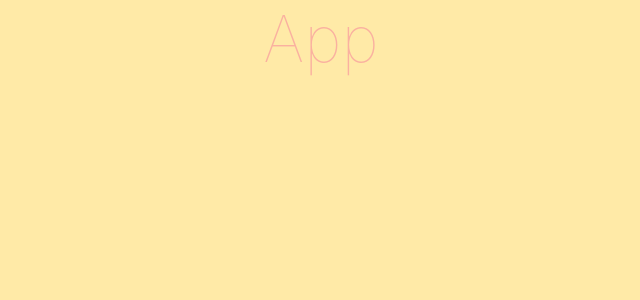
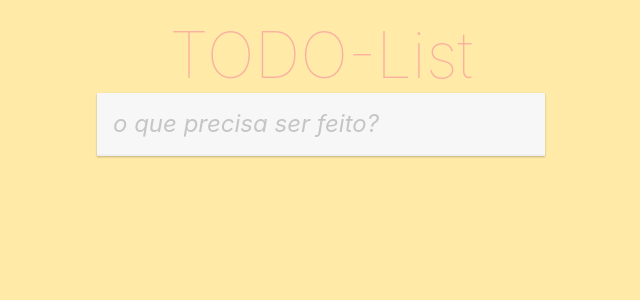
Before and after one commit to Doug-Silva/react-todo-list, a React (Create React App) app: page / in a window 1280 px wide. Shown: the top 300 px of the page, without its empty margins (319-959 px from the left). Built offline with nearby package versions, Linux system fonts and the light colour scheme.

Commit message:
Criando a entrada de tarefas

```diff
--- a/package.json
+++ b/package.json
@@ -37,7 +37,7 @@
   },
   "devDependencies": {
     "eslint": "^8.45.0",
-    "eslint-config-airbnb": "^18.2.1",
+    "eslint-config-airbnb": "^19.0.4",
     "eslint-config-prettier": "^8.8.0",
     "eslint-plugin-jsx-a11y": "^6.7.1",
     "eslint-plugin-prettier": "^5.0.0",
--- a/src/App.css
+++ b/src/App.css
@@ -0,0 +1,8 @@
+.new-todo {
+  background-color: rgba(0, 0, 0, 0.03);
+  box-shadow: inset 0 -2px 1px rgba(0, 0, 0, 0.03);
+  font-size: 1.5rem;
+  font-style: italic;
+  width: 100%;
+  padding: 16px 16px 18px 16px;
+}
--- a/src/App.js
+++ b/src/App.js
@@ -1,5 +1,58 @@
+import { useState } from 'react';
 import './App.css';
 
-const App = () => <h1 className="title">App</h1>;
+const App = () => {
+  // tecla Enter
+  const ENTER_KEY = 13;
+  // tecla Esc
+  const ESCAPE_KEY = 27;
+
+  const [value, setValue] = useState('');
+
+  // função para apagar com a tecla Esc
+  const erase = () => {
+    setValue('');
+  };
+
+  // função enviar (aparece no console.log)
+  const submit = () => {
+    console.log('submit', value);
+  };
+
+  const onChange = (event) => {
+    setValue(event.target.value);
+  };
+
+  // função de tecla Enter pressionada ou tecla Esc
+  const onKeyDown = (event) => {
+    // se for pressionada a tecla Enter
+    if (event.which === ENTER_KEY) {
+      submit();
+      erase();
+
+      // se for pressionada a tecla Esc
+    } else if (event.which === ESCAPE_KEY) {
+      erase();
+    }
+  };
+
+  return (
+    <section id="app" className="container">
+      <header>
+        <h1 className="title">TODO-List</h1>
+      </header>
+
+      <section className="main">
+        <input
+          className="new-todo"
+          placeholder="o que precisa ser feito?"
+          value={value}
+          onChange={onChange}
+          onKeyDown={onKeyDown}
+        />
+      </section>
+    </section>
+  );
+};
 
 export default App;
--- a/src/index.css
+++ b/src/index.css
@@ -61,11 +61,15 @@ textarea {
 }
 
 .container {
-
+  display: block;
+  max-width: 480px;
+  margin: 0 auto;
+  padding: 1rem;
 }
 
 .main {
-
+  background-color: #fff;
+  box-shadow: 0 1px 2px rgba(0, 0, 0, 0.25);
 }
 
 .title {
```
Also changed, not shown: .eslintrc.js, 1 other file (tests, documents, lock files or other folders).
